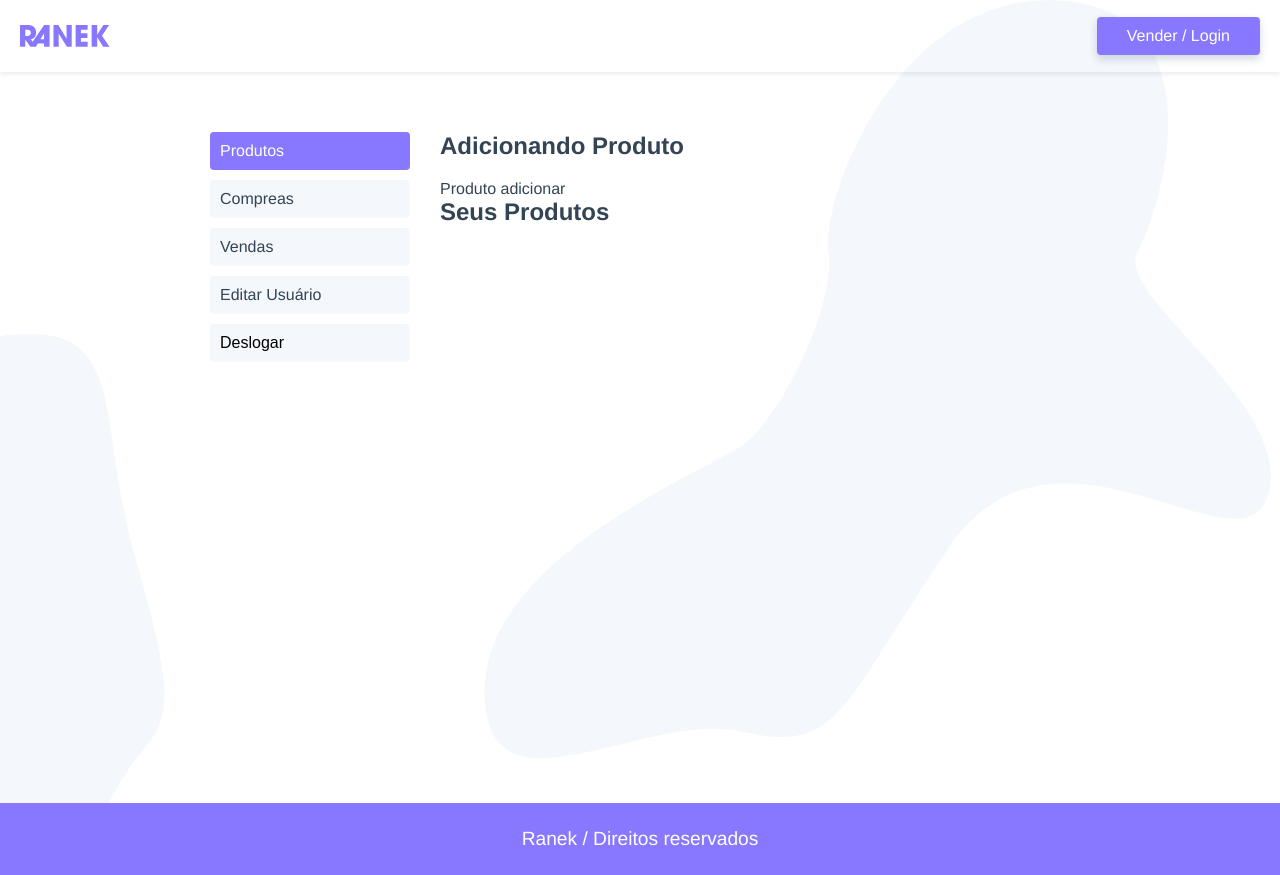
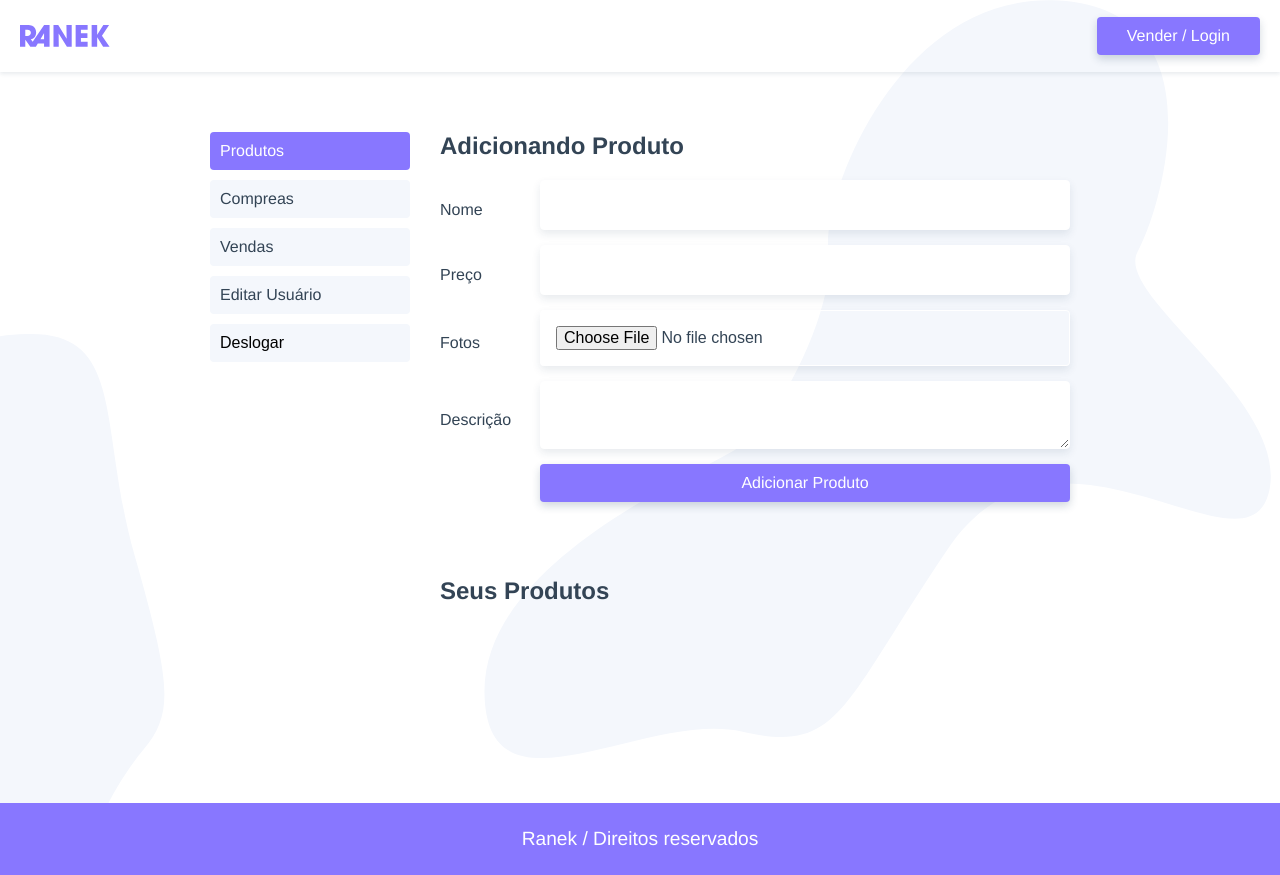
Before and after one commit to LuanVasco/ranek, a Vue app: page /usuario in a window 1280 px wide. Built offline with nearby package versions, Linux system fonts and the light colour scheme.

Commit message:
Cadastrando produtos na area do usuario

```diff
--- a/src/components/ProdutoAdicionar.vue
+++ b/src/components/ProdutoAdicionar.vue
@@ -1,13 +1,55 @@
 <template>
-  <p>Produto adicionar</p>
+  <form class="adicionar-produto">
+    <label for="nome">Nome</label>
+    <input type="text" name="nome" id="nome" v-model="produto.nome">
+    <label for="preco">Preço</label>
+    <input type="text" name="preco" id="preco" v-model="produto.preco">
+    <label for="fotos">Fotos</label>
+    <input type="file" name="fotos" id="fotos" ref="fotos">
+    <label for="descricao">Descrição</label>
+    <textarea name="descricao" id="descricao" v-model="produto.descricao"></textarea>
+    <input type="button" value="Adicionar Produto" @click.prevent="adicionarProduto" class="btn">
+  </form>
 </template>
 
 <script>
+import { api } from "@/services"
 export default {
   name: "ProdutoAdicionar",
+  data() {
+    return {
+      produto: {
+        nome: "",
+        preco: "",
+        descricao: "",
+        fotos: null,
+      }
+    }
+  },
+
+  methods: {
+    formatarProduto() {
+      this.produto.usuario_id = this.$store.state.usuario.id
+    },
+    adicionarProduto() {
+      this.formatarProduto()
+      api.post("/produto", this.produto).then(() => {
+        this.$store.dispatch("getUsuarioProdutos")
+      })
+    }
+  }
 }
 </script>
 
 <style scoped>
+.adicionar-produto {
+  display: grid;
+  grid-template-columns: 100px 1fr;
+  align-items: center;
+  margin-bottom: 60px
+}
 
+.btn {
+  grid-column: 2;
+}
 </style>
--- a/src/views/usuario/UsuarioProdutos.vue
+++ b/src/views/usuario/UsuarioProdutos.vue
@@ -46,4 +46,14 @@
   h2 {
     margin-bottom: 20px;
   }
+
+  .list-enter,
+  .list-leave-to {
+    opacity: 0;
+    transform: translate3d(20px, 0, 0);
+  }
+  .list-enter-active,
+  .list-leave-active {
+    transition: all .3s;
+  }
 </style>
```
Also changed, not shown: ranek-api/ranek.json (+8 -0 lines).
